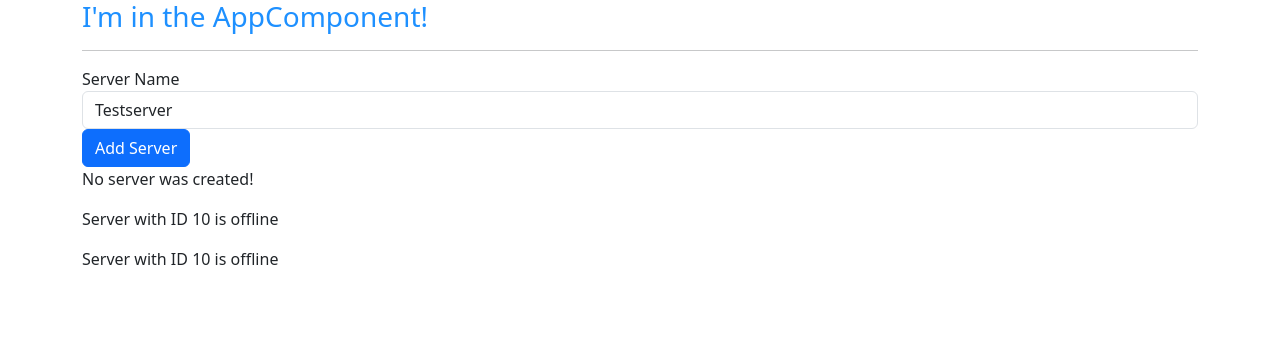
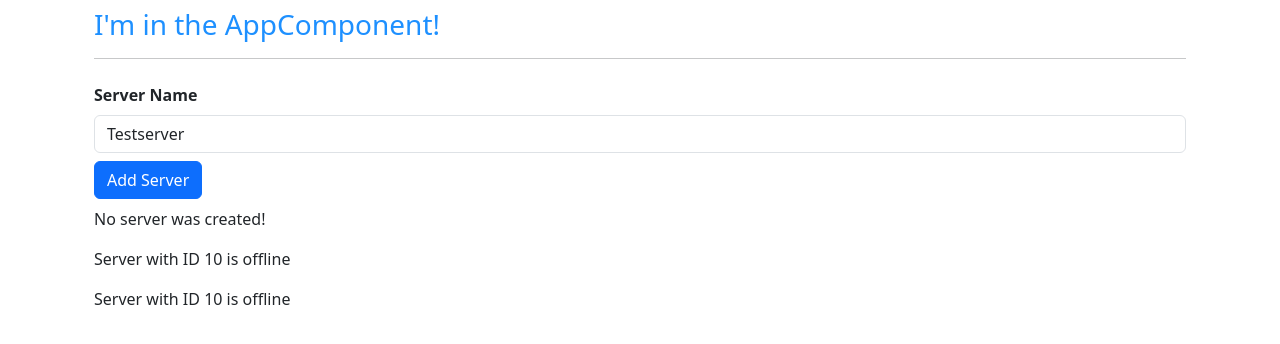
Before and after one commit to lisagorewitdecker/Angular2023-to-1-2-Quarter-2024, an Angular app in the folder basics-databinding/: page / in a window 1280 px wide. Shown: the top 344 px of the page. Built offline with nearby package versions, Linux system fonts and the light colour scheme.

Commit message:
Update styles.css
Signed-off-by: Lisa Gorewit-Decker <50784106+lisagorewitdecker@users.noreply.github.com>

```diff
--- a/basics-databinding/src/styles.css
+++ b/basics-databinding/src/styles.css
@@ -1 +1,14 @@
 /* You can add global styles to this file, and also import other style files */
+div.row {
+  margin: 8px 0px;
+}
+
+label {
+  font-weight: 600;
+  margin: 8px 0px;
+  font-size: 1rem;
+}
+
+button.btn.btn-primary {
+  margin: 8px 0px;
+}
```
